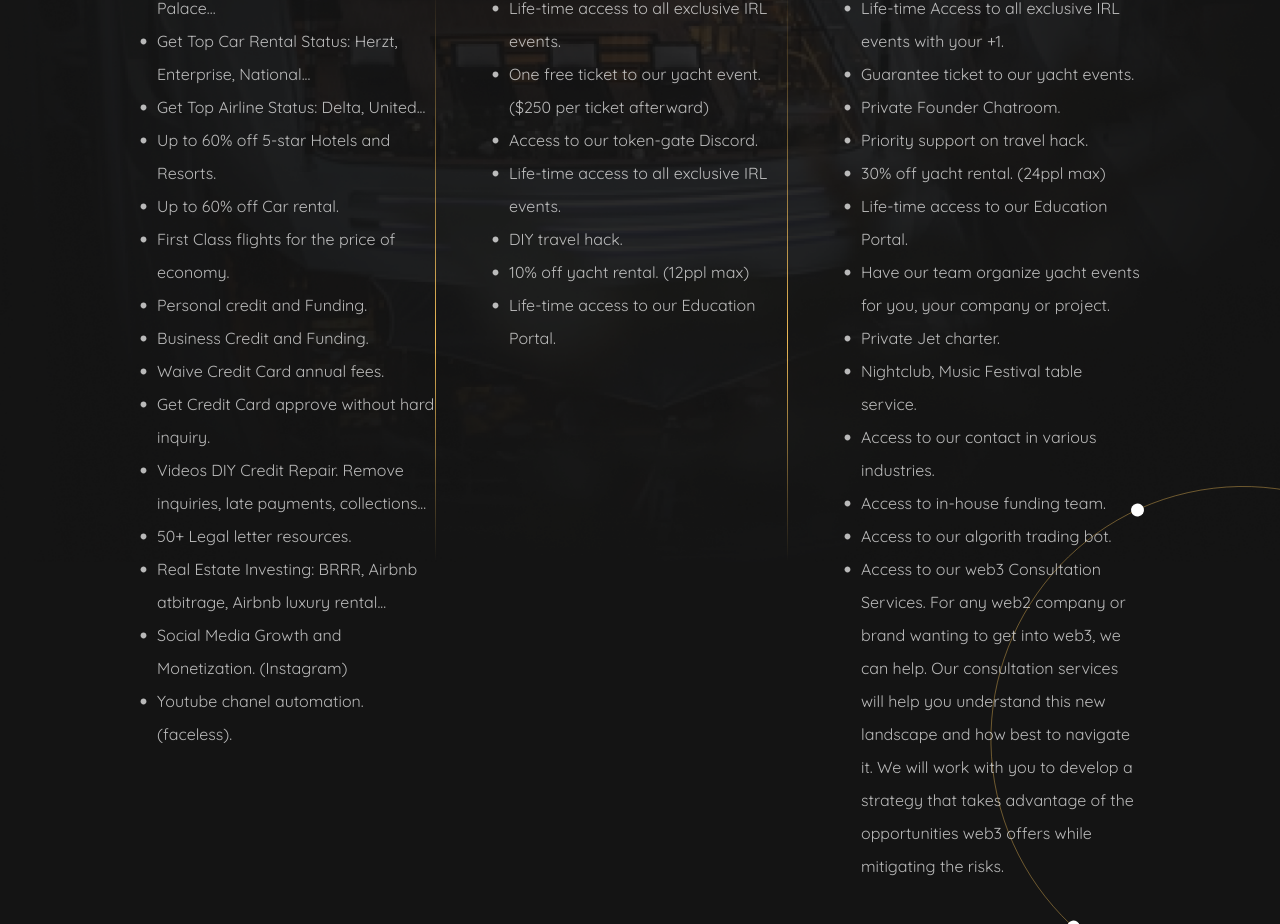
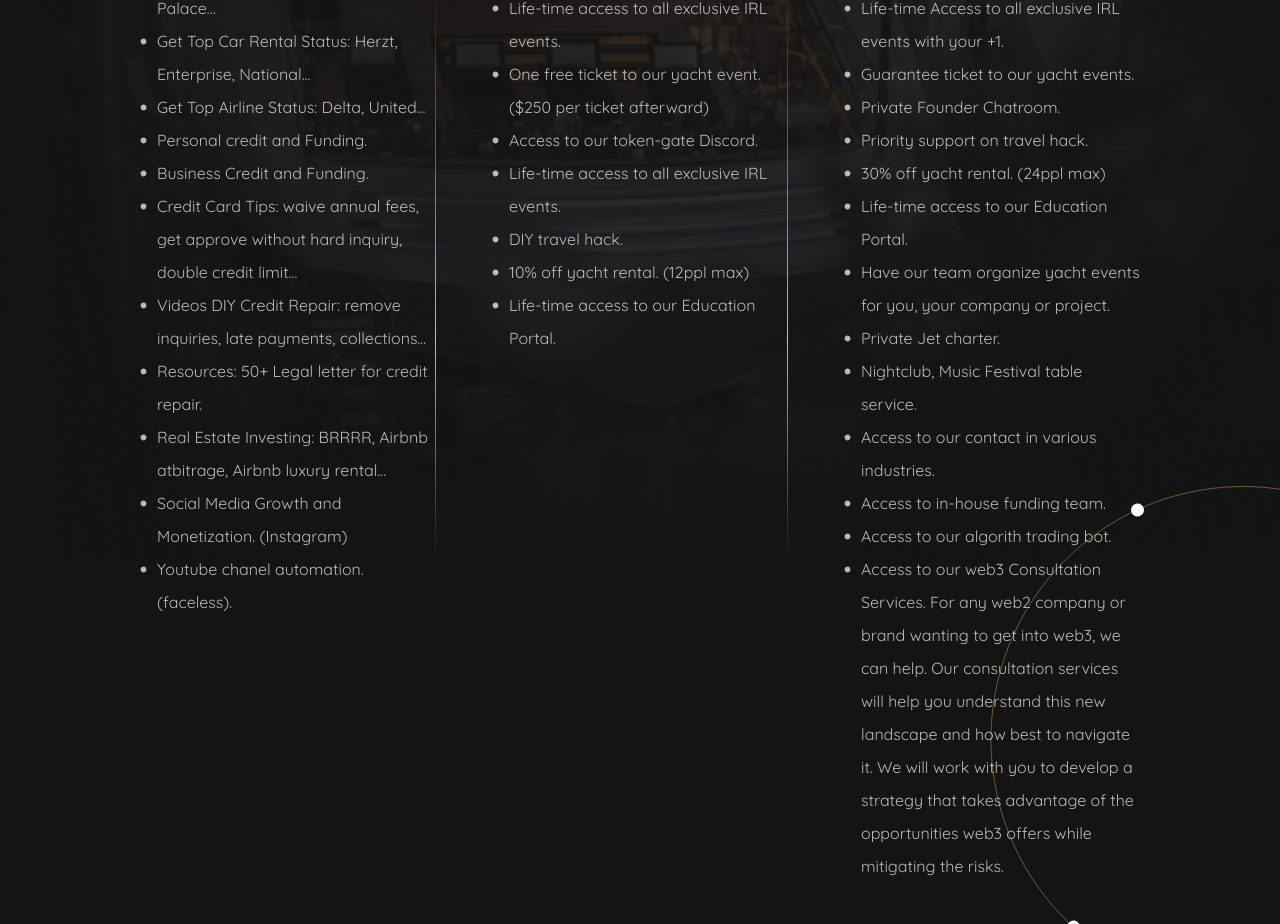
Before and after one commit to kevintr614/elevated, a React (Create React App) app: page / in a window 1280 px wide. Shown: the part 4259-5183 px from the top of the page. Built offline with nearby package versions, Linux system fonts and the light colour scheme.

Commit message:
Update Benefits.jsx

```diff
--- a/src/container/Benefits/Benefits.jsx
+++ b/src/container/Benefits/Benefits.jsx
@@ -15,16 +15,12 @@ const Benefits = () => {
                 'Get Top Casino Status: MGM, Ceasar Palace...',
                 'Get Top Car Rental Status: Herzt, Enterprise, National...',
                 'Get Top Airline Status: Delta, United...',
-                'Up to 60% off 5-star Hotels and Resorts.',
-                'Up to 60% off Car rental.',
-                'First Class flights for the price of economy.',
                 'Personal credit and Funding.',
                 'Business Credit and Funding.',
-                'Waive Credit Card annual fees.',
-                'Get Credit Card approve without hard inquiry.',
-                'Videos DIY Credit Repair. Remove inquiries, late payments, collections...',
-                '50+ Legal letter resources.',
-                'Real Estate Investing: BRRR, Airbnb atbitrage, Airbnb luxury rental...',
+                'Credit Card Tips: waive annual fees, get approve without hard inquiry, double credit limit...',
+                'Videos DIY Credit Repair: remove inquiries, late payments, collections...',
+                'Resources: 50+ Legal letter for credit repair.',
+                'Real Estate Investing: BRRRR, Airbnb atbitrage, Airbnb luxury rental...',
                 'Social Media Growth and Monetization. (Instagram)',
                 'Youtube chanel automation. (faceless).'
             ]
```
